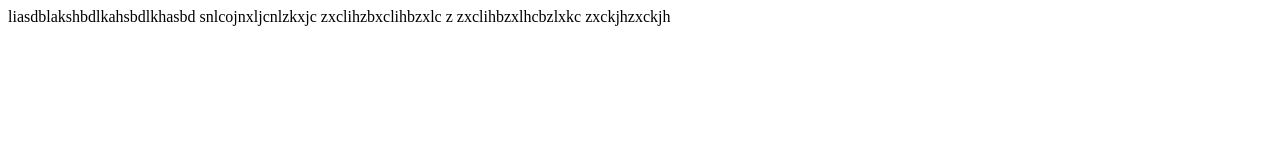
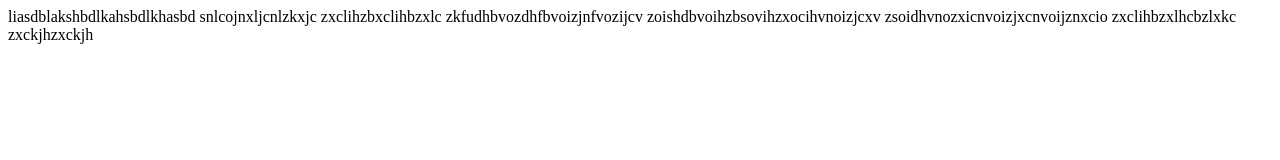
Before and after one commit to metalimangal/CGT141Spring2026Demo1, a plain HTML site: page index.html in a window 1280 px wide. Drawn offline with Linux system fonts and the light colour scheme.

Commit message:
Update content in index.html

```diff
--- a/index.html
+++ b/index.html
@@ -8,7 +8,9 @@
 
         snlcojnxljcnlzkxjc
         zxclihzbxclihbzxlc
-        z
+        zkfudhbvozdhfbvoizjnfvozijcv
+        zoishdbvoihzbsovihzxocihvnoizjcxv
+        zsoidhvnozxicnvoizjxcnvoijznxcio
         zxclihbzxlhcbzlxkc
         zxckjhzxckjh
     </body>
```
